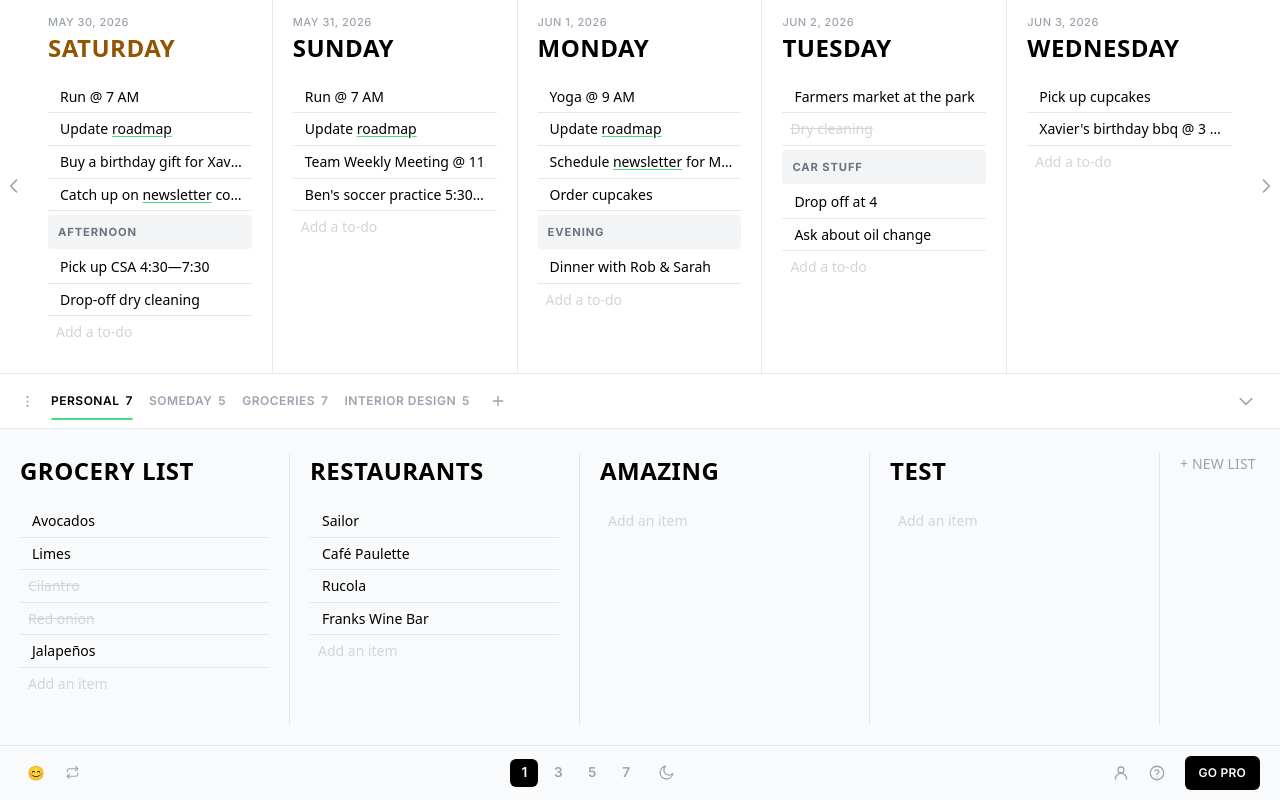
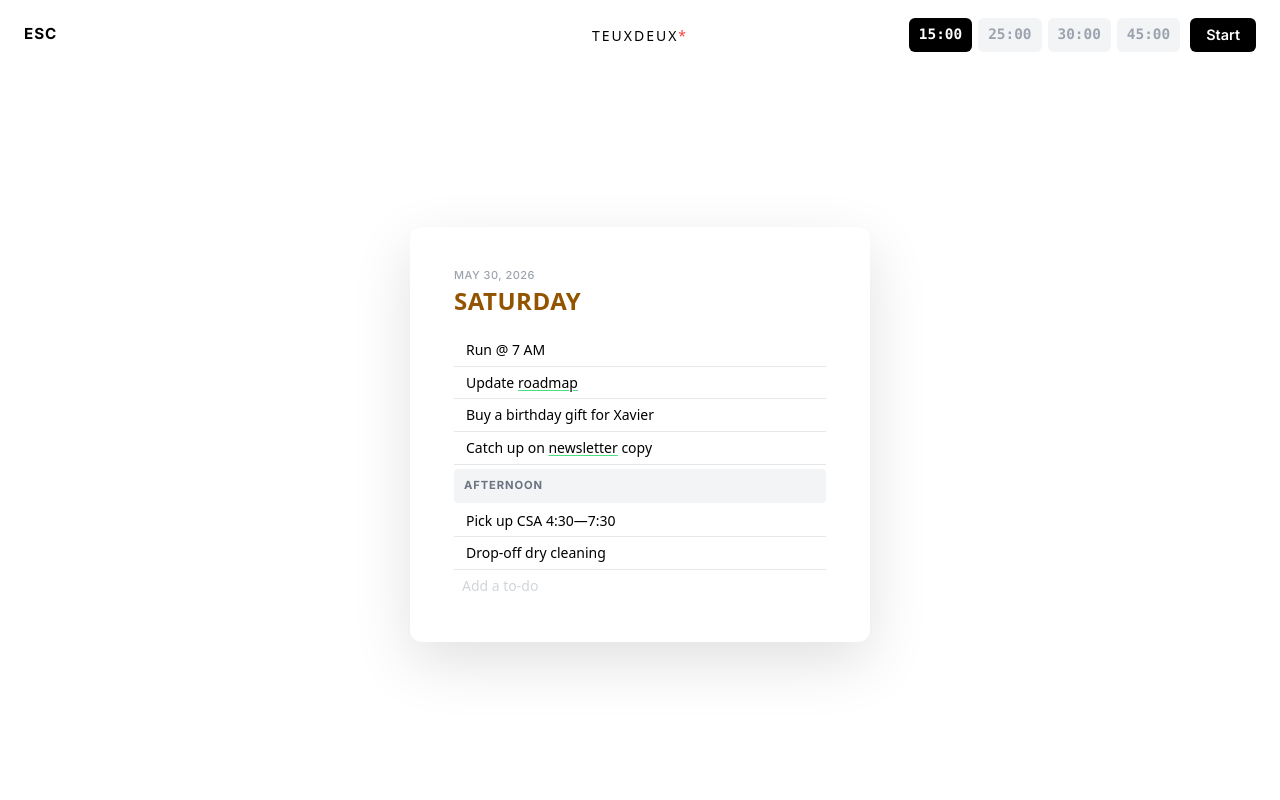
Before and after one commit to akbarkhan9044/AppMonthlyTracker, a React (Vite) app: page / in a window 1280 px wide. Both pictures are taken after a click on the button "Focus mode". Shown: the part 63-863 px from the top of the page. Built offline with nearby package versions, Linux system fonts and the light colour scheme.

Commit message:
my second commit

```diff
--- a/src/App.css
+++ b/src/App.css
@@ -1157,3 +1157,101 @@ a {
 .modal-btn-ghost:hover {
   background: var(--line);
 }
+
+/* Focus mode */
+.focus {
+  position: fixed;
+  inset: 0;
+  z-index: 90;
+  background: var(--bg);
+  display: flex;
+  flex-direction: column;
+  align-items: center;
+  overflow-y: auto;
+}
+
+.focus-top {
+  position: relative;
+  width: 100%;
+  box-sizing: border-box;
+  display: flex;
+  align-items: center;
+  justify-content: space-between;
+  padding: 18px 24px;
+}
+
+.focus-esc {
+  font-family: var(--sans);
+  font-weight: 700;
+  font-size: 0.95rem;
+  letter-spacing: 0.06em;
+  color: var(--ink);
+}
+
+.focus-esc:hover {
+  opacity: 0.6;
+}
+
+.focus-wordmark {
+  position: absolute;
+  left: 50%;
+  top: 50%;
+  transform: translate(-50%, -50%);
+}
+
+.pomo {
+  display: flex;
+  align-items: center;
+  gap: 6px;
+}
+
+.pomo-time {
+  font-family: var(--mono, ui-monospace, SFMono-Regular, Menlo, monospace);
+  font-size: 0.9rem;
+  font-weight: 600;
+  padding: 6px 10px;
+  border-radius: 6px;
+  color: var(--ink-faint);
+  background: var(--header-chip);
+  font-variant-numeric: tabular-nums;
+}
+
+.pomo-time:hover {
+  color: var(--ink);
+}
+
+.pomo-time.active {
+  background: var(--ink);
+  color: var(--bg);
+}
+
+.pomo-start {
+  font-family: var(--sans);
+  font-size: 0.9rem;
+  font-weight: 600;
+  padding: 6px 16px;
+  border-radius: 6px;
+  background: var(--ink);
+  color: var(--bg);
+  margin-left: 4px;
+}
+
+.pomo-start:hover {
+  opacity: 0.85;
+}
+
+.focus-card {
+  margin: auto;
+  width: 460px;
+  max-width: calc(100vw - 32px);
+  background: var(--panel);
+  border-radius: 12px;
+  box-shadow: 0 20px 60px rgba(0, 0, 0, 0.12);
+  padding: 40px 44px;
+}
+
+/* The reused DayColumn inside focus mode shouldn't have column borders */
+.focus-card .col {
+  border: none;
+  padding: 0;
+}
--- a/src/App.jsx
+++ b/src/App.jsx
@@ -36,6 +36,44 @@ function App() {
     setNewTabName('');
     setAddTabOpen(false);
   }, []);
+
+  // Focus mode + Pomodoro timer
+  const [focusMode, setFocusMode] = useState(false);
+  const [pomoMinutes, setPomoMinutes] = useState(15);
+  const [pomoRemaining, setPomoRemaining] = useState(15 * 60);
+  const [pomoRunning, setPomoRunning] = useState(false);
+
+  const selectPomo = useCallback((m) => {
+    setPomoMinutes(m);
+    setPomoRemaining(m * 60);
+    setPomoRunning(false);
+  }, []);
+
+  // Tick the timer when running
+  useEffect(() => {
+    if (!pomoRunning) return;
+    const id = setInterval(() => {
+      setPomoRemaining(r => {
+        if (r <= 1) {
+          setPomoRunning(false);
+          return 0;
+        }
+        return r - 1;
+      });
+    }, 1000);
+    return () => clearInterval(id);
+  }, [pomoRunning]);
+
+  // Exit focus mode on Escape
+  useEffect(() => {
+    if (!focusMode) return;
+    const onKey = (e) => { if (e.key === 'Escape') setFocusMode(false); };
+    window.addEventListener('keydown', onKey);
+    return () => window.removeEventListener('keydown', onKey);
+  }, [focusMode]);
+
+  const fmtClock = (s) =>
+    `${String(Math.floor(s / 60)).padStart(2, '0')}:${String(s % 60).padStart(2, '0')}`;
 
   // Smooth date navigation
   const navigateDate = useCallback((delta) => {
@@ -307,7 +345,11 @@ function App() {
             <button
               key={n}
               className={`fontstep${fontIdx === n ? ' active' : ''}`}
-              onClick={() => setFontIdx(n)}
+              title={n === 1 ? 'Focus mode' : `Text size ${n}`}
+              onClick={() => {
+                if (n === 1) { setFocusMode(true); return; }
+                setFontIdx(n);
+              }}
             >
               {n}
             </button>
@@ -359,6 +401,55 @@ function App() {
           </div>
         </div>
       )}
+
+      {/* Focus mode */}
+      {focusMode && (
+        <div className="focus">
+          <div className="focus-top">
+            <button className="focus-esc" onClick={() => setFocusMode(false)}>
+              ESC
+            </button>
+            <div className="wordmark focus-wordmark">TEUXDEUX<span className="asterisk">*</span></div>
+            <div className="pomo">
+              {[15, 25, 30, 45].map(m => (
+                <button
+                  key={m}
+                  className={`pomo-time${pomoMinutes === m ? ' active' : ''}`}
+                  onClick={() => selectPomo(m)}
+                >
+                  {pomoMinutes === m ? fmtClock(pomoRemaining) : fmtClock(m * 60)}
+                </button>
+              ))}
+              <button
+                className="pomo-start"
+                onClick={() => {
+                  if (pomoRemaining === 0) setPomoRemaining(pomoMinutes * 60);
+                  setPomoRunning(r => !r);
+                }}
+              >
+                {pomoRunning ? 'Pause' : 'Start'}
+              </button>
+            </div>
+          </div>
+
+          <div className="focus-card">
+            {(() => {
+              const d = today0();
+              const key = dayKey(d);
+              const items = dayItems(d);
+              return (
+                <DayColumn
+                  date={d}
+                  isToday
+                  hasItems={items.length > 0}
+                  items={items}
+                  A={dayActions(key)}
+                />
+              );
+            })()}
+          </div>
+        </div>
+      )}
     </div>
   );
 }
```
